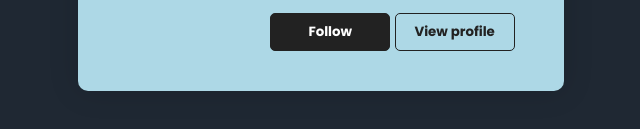
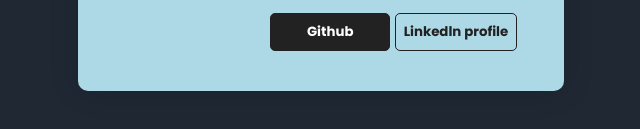
Before and after one commit to shivam-0109/profie, a plain HTML site: page index.html in a window 1280 px wide. Shown: the part 449-578 px from the top of the page, 319-959 px from the left. Drawn offline with Linux system fonts and the light colour scheme.

Commit message:
Update index.html

```diff
--- a/index.html
+++ b/index.html
@@ -43,8 +43,8 @@
                 </li>
             </ul>
             <div class="links">
-                <button class="follow"  onclick="window.location.href='https://github.com/shivam-0109';">Follow</button>
-                <button class="view" onclick="window.location.href='https://www.linkedin.com/in/shivamkumarsingh0109/';">View profile</button>
+                <button class="follow"  onclick="window.location.href='https://github.com/shivam-0109';">Github</button>
+                <button class="view" onclick="window.location.href='https://www.linkedin.com/in/shivamkumarsingh0109/';">Linkedln profile</button>
             </div>
         </div>
     </div>
```
